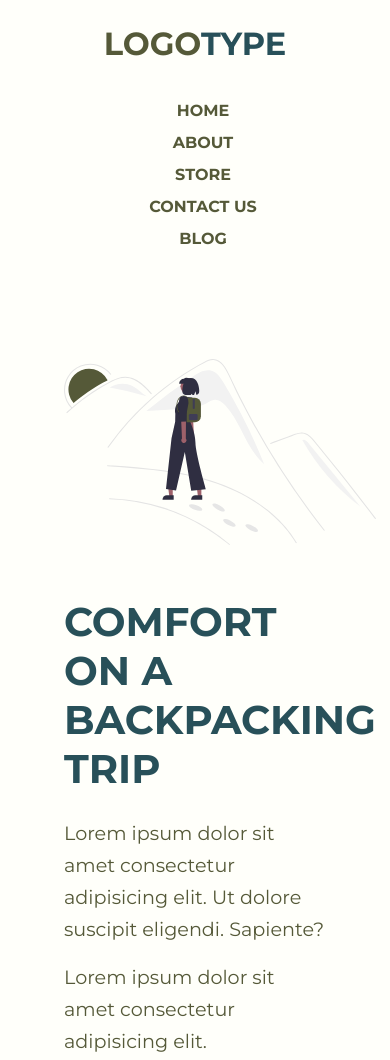
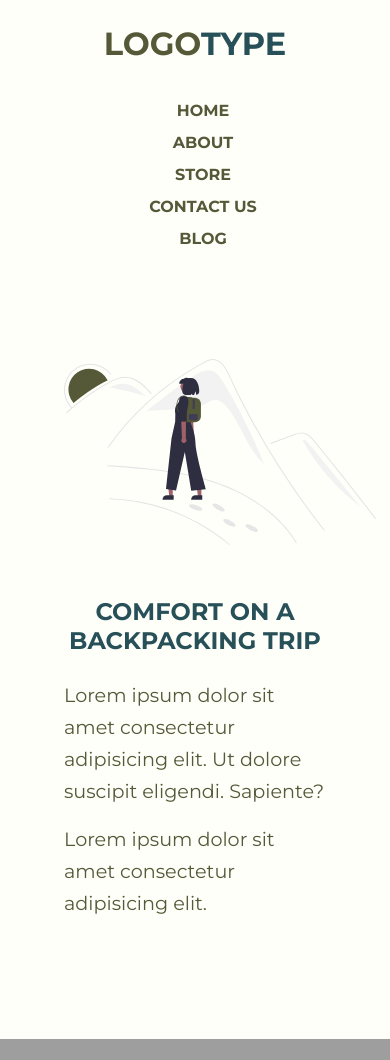
Before and after one commit to caiobs/landing-page, a plain HTML site: page index.html in a window 390 px wide. Shown: the top 1060 px of the page. Drawn offline with Linux system fonts and the light colour scheme; grey boxes are pictures that could not be loaded.

Commit message:
Corrigindo tamanhos de fonte Adequando layout para melhor apresentação na versão mobile

```diff
--- a/style.css
+++ b/style.css
@@ -199,4 +199,11 @@ footer {
     section.second-img {
         font-size: 1.3rem;
     }
+
+    section.first-section .main-info h2,
+    section.second-section .second-info h2 {
+    font-size: 1.5rem;
+    text-align: center;
+    }
+
 }
```
